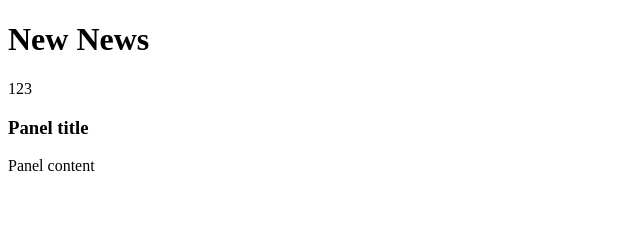
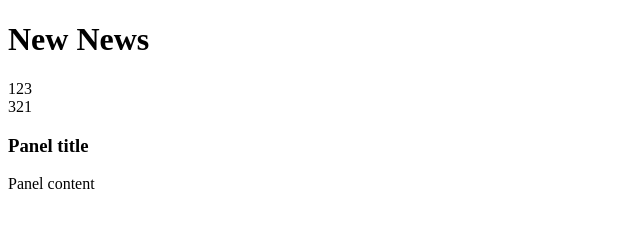
Before and after one commit to 3181548366/Project, a plain HTML site: page index1.html in a window 1280 px wide. Shown: the whole page, without its empty margins (0-640 px from the left). Drawn offline with Linux system fonts and the light colour scheme.

Commit message:
新建login分支给index1.html添加了span标签

```diff
--- a/index1.html
+++ b/index1.html
@@ -11,6 +11,7 @@
 <body>
     <h1>New News</h1>
     <div>123</div>
+    <span>321</span>
     <script src="./index.js"></script>
 </body>
 
```
